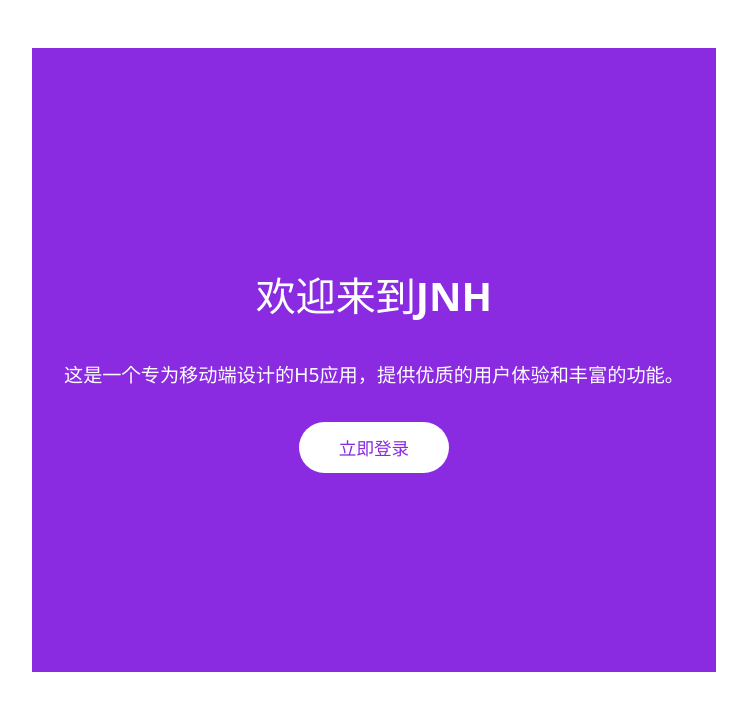
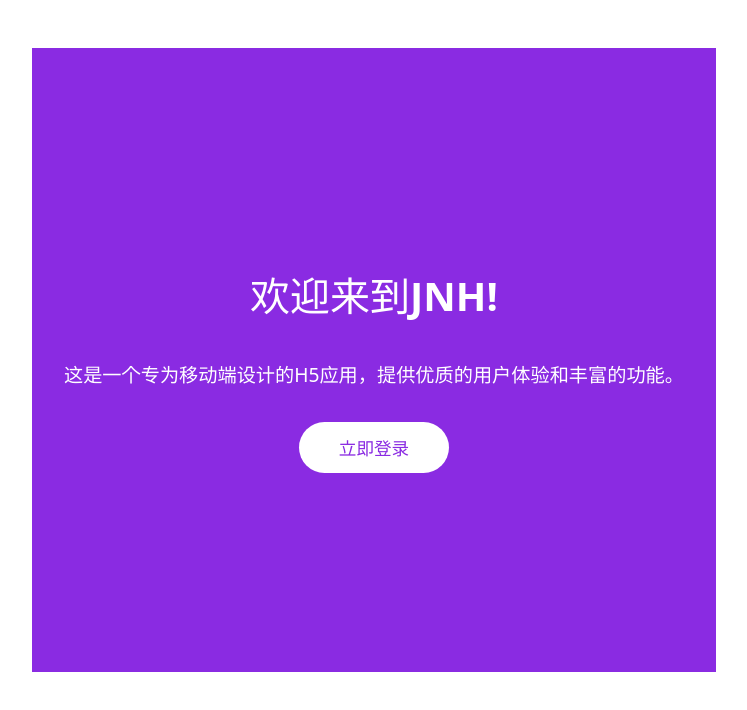
Before and after one commit to Mun1996/jnh-fe, a React (Vite) app: page / in a window 1280 px wide. Shown: the top 710 px of the page, without its empty margins (266-1013 px from the left). Built offline with nearby package versions, Linux system fonts and the light colour scheme.

Commit message:
添加感叹号

```diff
--- a/src/pages/Home/Home.jsx
+++ b/src/pages/Home/Home.jsx
@@ -11,7 +11,7 @@
 
   return (
     <div className={styles.container}>
-      <h1 className={styles.title}>欢迎来到JNH</h1>
+      <h1 className={styles.title}>欢迎来到JNH!</h1>
       <p className={styles.subtitle}>
         这是一个专为移动端设计的H5应用，提供优质的用户体验和丰富的功能。
       </p>
```
